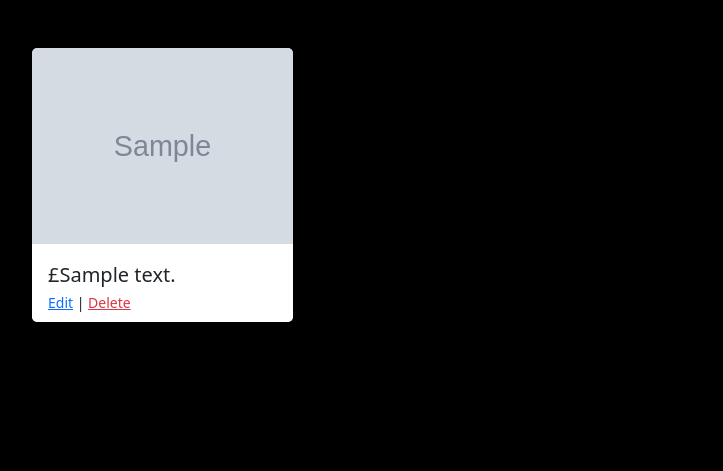
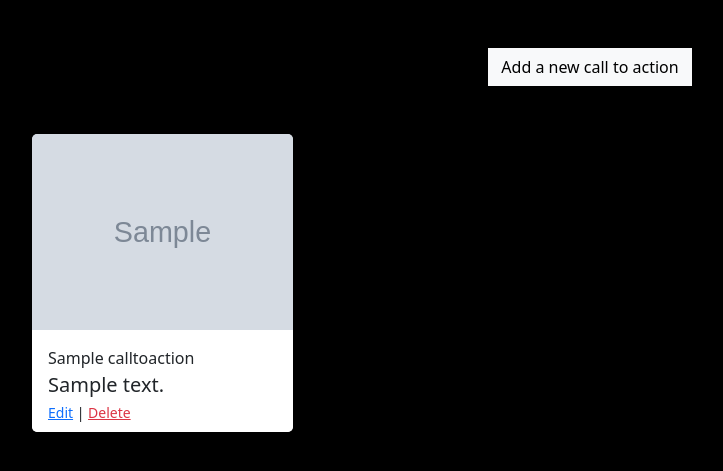
Before and after one commit to BenMilesRocks/4-rolldark-v2, a Django app: page /view_all_actions/ in a window 1280 px wide. Shown: the part 96-567 px from the top of the page, without its empty margins (50-773 px from the left). Run offline with Django 5.2, Linux system fonts and the light colour scheme; a user stored in the database is signed in; tables that the repository leaves empty hold one stand-in row (values such as "Sample post"); grey boxes marked "Sample" are stand-in pictures; some libraries are stand-ins or nearby versions.

Commit message:
adds add_call_to_action button on view_all_actions.html

```diff
--- a/home/templates/home/view_all_actions.html
+++ b/home/templates/home/view_all_actions.html
@@ -5,7 +5,14 @@
 
     <div class="container mt-5">
         <div class="row">
+            <div class="col text-center text-light">
+                <a href="{% url 'add_call_to_action' %}" class="btn btn-light rounded-0">Add a new call to action</a>
+            </div>
+        </div>
+
+        <div class="row mt-5">
             <div class="col">
+
                 <div class="row">
                     {% for item in call_to_action %}
                     <!-- iterate through call_to_actions -->
@@ -33,12 +40,12 @@
 
                                 <!-- call_to_action description -->
                                 <div class="card-body pb-0">
-                                    <p class="mb-0">{{ call_to_action.name }}</p>
+                                    <p class="mb-0">{{ item.name }}</p>
                                 </div>
                                 <div class="card-footer bg-white pt-0 border-0 text-left">
                                     <div class="row">
                                         <div class="col">
-                                            <p class="lead mb-0 text-left font-weight-bold">£{{ item.description }}</p>
+                                            <p class="lead mb-0 text-left font-weight-bold">{{ item.description }}</p>
                                         </div>
                                     </div>
                                     {% if request.user.is_superuser %}
--- a/home/urls.py
+++ b/home/urls.py
@@ -8,5 +8,6 @@ urlpatterns = [
     path('add/', views.add_call_to_action, name='add_call_to_action'),
     path('view_all_actions/', views.view_all_actions, name='view_all_actions'),
     path('edit/<int:call_to_action_id>/', views.edit_call_to_action, name='edit_call_to_action'),
-    path('delete/<int:call_to_action_id>/', views.delete_call_to_action, name='delete_call_to_action'),
+    path('delete/<int:call_to_action_id>/',
+          views.delete_call_to_action, name='delete_call_to_action'),
 ]
```
